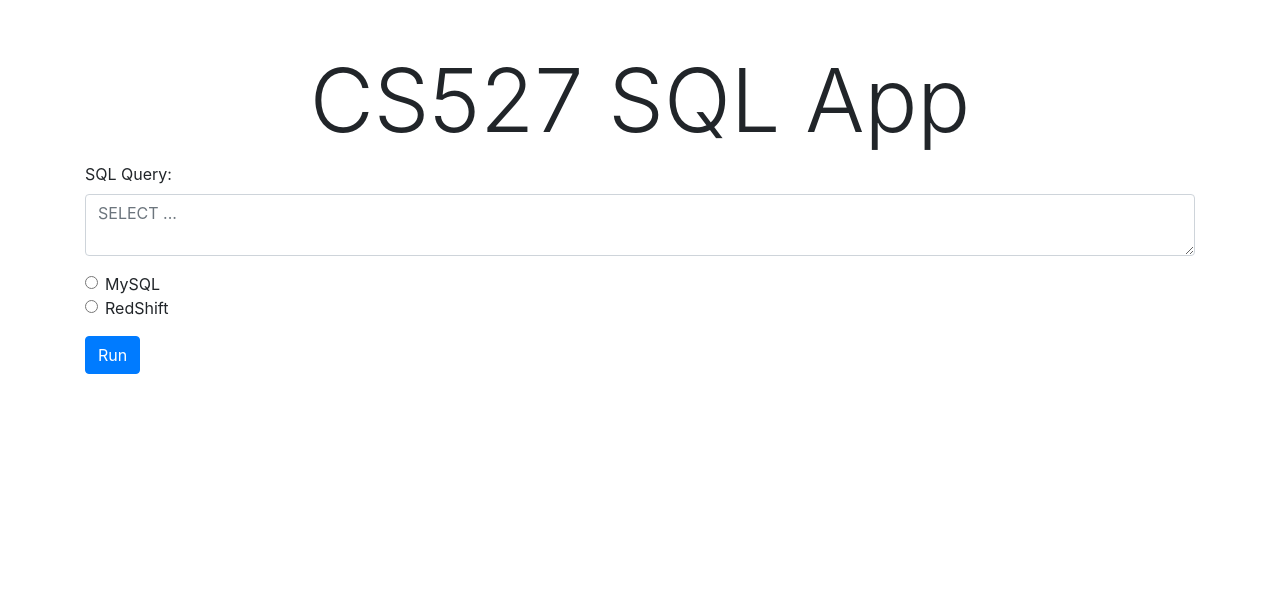
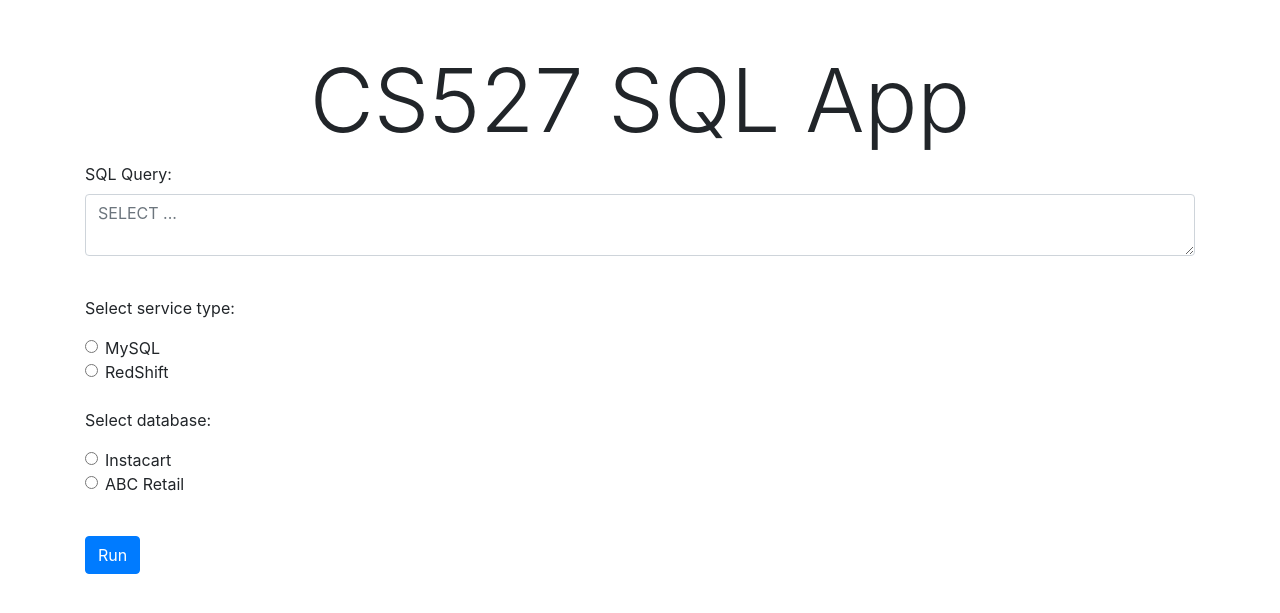
Before and after one commit to Hassan-Khurshid/Instacart-Webapp, a Flask app: page / in a window 1280 px wide. Shown: the top 613 px of the page. Run offline with Flask 2, Linux system fonts and the light colour scheme; some libraries are stand-ins or nearby versions.

Commit message:
fixed errors with querying

```diff
--- a/app.py
+++ b/app.py
@@ -25,6 +25,8 @@ def runQuery():
             return render_template('index.html')
         service_type = request.form['serviceop']
         database_type = request.form['dbop']
+        print(service_type)
+        print(database_type)
 
         # capture start time #
         start_time = time.time()
--- a/templates/index.html
+++ b/templates/index.html
@@ -13,19 +13,40 @@
             <!-- <input type="text" name="query" class="form-control" id="query" placeholder="SELECT ..."> -->
             <textarea class="form-control" id="query" name="query" placeholder="SELECT ..."></textarea>
          </div>
+         <br>
+         <p>Select service type:</p>
          <div class="form-group">
             <div class="form-check">
-               <input class="form-check-input" type="radio" name="dboption" id="mysql" value="mysql">
+               <input class="form-check-input" type="radio" name="serviceop" id="MySQL" value="MySQL">
                <label class="form-check-label" for="exampleRadios1">
                   MySQL
                </label>
             </div>
             <div class="form-check">
-               <input class="form-check-input" type="radio" name="dboption" id="redshift" value="redshift">
+               <input class="form-check-input" type="radio" name="serviceop" id="Redshift" value="Redshift">
                <label class="form-check-label" for="exampleRadios1">
                   RedShift
                </label>
             </div>
+
+            <br>
+
+            <p>Select database:</p>
+            <div class="form-check">
+               <input class="form-check-input" type="radio" name="dbop" id="Instacart" value="Instacart">
+               <label class="form-check-label" for="exampleRadios1">
+                  Instacart
+               </label>
+            </div>
+
+            <div class="form-check">
+               <input class="form-check-input" type="radio" name="dbop" id="ABCRetail" value="ABCRetail">
+               <label class="form-check-label" for="exampleRadios1">
+                  ABC Retail
+               </label>
+            </div>
+
+         <br>
          </div>
          <div class="form-group">
             <button type="submit" class="btn btn-primary">
@@ -50,6 +71,14 @@
             <th>Something</th>
             <th>Something2</th>
          </tr> -->
+         <!-- {% if col_names %}
+            <tr>
+               {% for thing in col_names %}
+                  <td class='px-2 py-1'>{{ thing }}</td>
+               {% endfor %}
+            </tr>
+         {% endif %} -->
+
          {% for thing in query %}
          <tr>
             {% for item in thing %}
```
Also changed, not shown: db_functions.py (+6 -6 lines).
